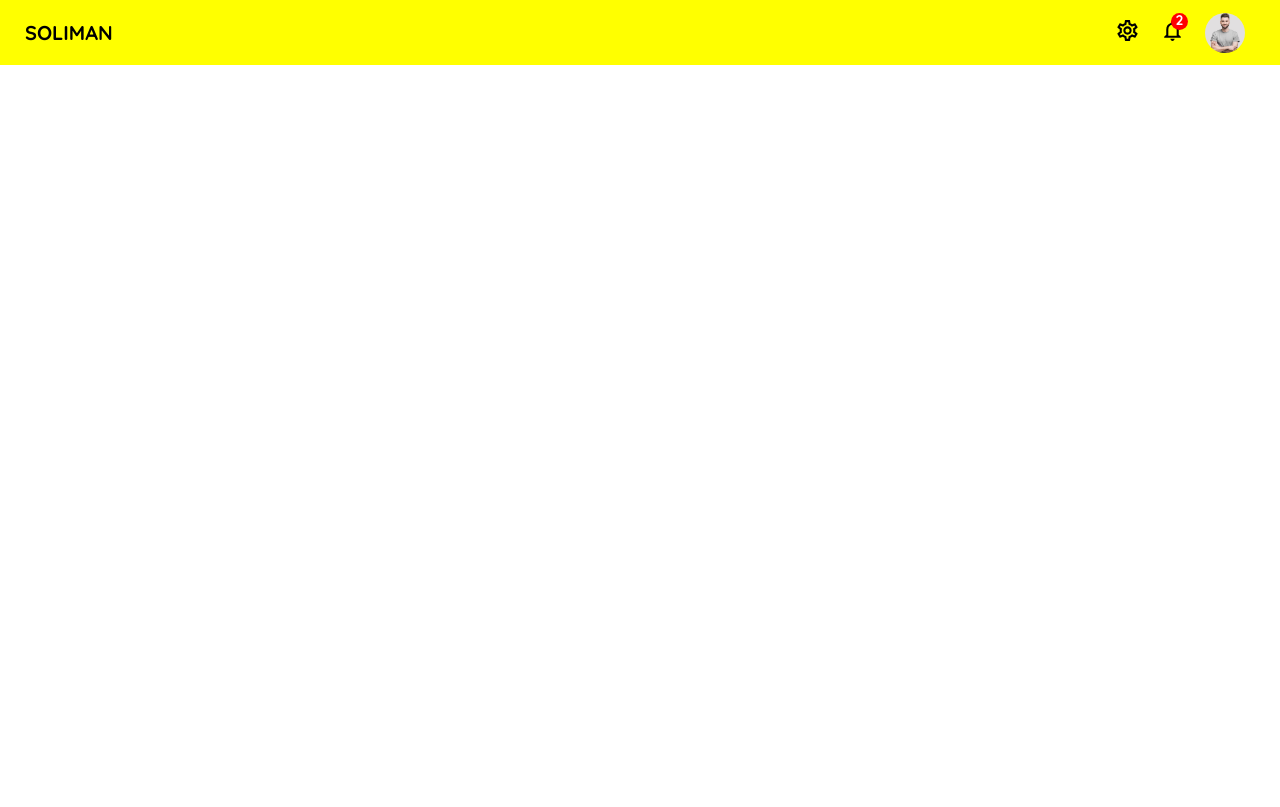
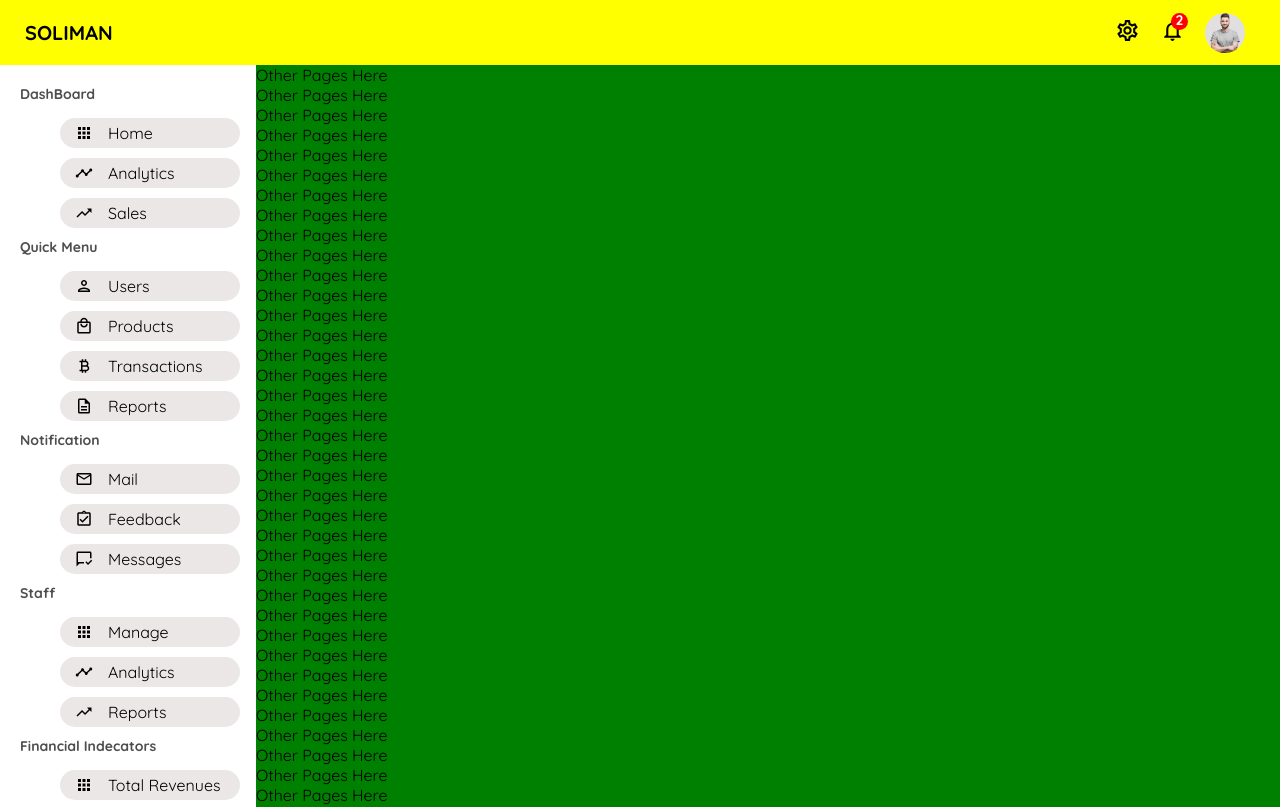
Before and after one commit to Soliman3/e-commerce-mern-fullstack-adminpanel-reduxtoolkit-jwt-stripe-styled-firebase-responsive, a React (Create React App) app in the folder admin/: page / in a window 1280 px wide. Shown: the top 807 px of the page. Built offline with nearby package versions, Linux system fonts and the light colour scheme.

Commit message:
Design SideBar jsx Components

```diff
--- a/admin/src/App.js
+++ b/admin/src/App.js
@@ -1,14 +1,23 @@
-import TopBar from "./components/topBar/TopBar";
+import TopBar from "./components/TopBar";
 import styled from "styled-components";
+import SideBar from "./components/SideBar";
+import OtherPages from "./components/OtherPages";
 
 // Styling..
 const Container = styled.div`
 
 `
+const Main = styled.div`
+  display: flex;
+`
 function App() {
   return (
     <Container>
       <TopBar />
+      <Main>
+        <SideBar />
+        <OtherPages />
+      </Main>
     </Container>
   );
 }
--- /dev/null
+++ b/admin/src/components/OtherPages.jsx
@@ -0,0 +1,91 @@
+import React from 'react'
+import styled from 'styled-components'
+
+// Styling...
+const Container = styled.div`
+    flex: 4;
+    background-color: green;
+`
+export default function OtherPages() {
+  return (
+    <Container>
+        Other Pages Here<br/>
+        Other Pages Here<br/>
+        Other Pages Here<br/>
+        Other Pages Here<br/>
+        Other Pages Here<br/>
+        Other Pages Here<br/>
+        Other Pages Here<br/>
+        Other Pages Here<br/>
+        Other Pages Here<br/>
+        Other Pages Here<br/>
+        Other Pages Here<br/>
+        Other Pages Here<br/>
+        Other Pages Here<br/>
+        Other Pages Here<br/>
+        Other Pages Here<br/>
+        Other Pages Here<br/>
+        Other Pages Here<br/>
+        Other Pages Here<br/>
+        Other Pages Here<br/>
+        Other Pages Here<br/>
+        Other Pages Here<br/>
+        Other Pages Here<br/>
+        Other Pages Here<br/>
+        Other Pages Here<br/>
+        Other Pages Here<br/>
+        Other Pages Here<br/>
+        Other Pages Here<br/>
+        Other Pages Here<br/>
+        Other Pages Here<br/>
+        Other Pages Here<br/>
+        Other Pages Here<br/>
+        Other Pages Here<br/>
+        Other Pages Here<br/>
+        Other Pages Here<br/>
+        Other Pages Here<br/>
+        Other Pages Here<br/>
+        Other Pages Here<br/>
+        Other Pages Here<br/>
+        Other Pages Here<br/>
+        Other Pages Here<br/>
+        Other Pages Here<br/>
+        Other Pages Here<br/>
+        Other Pages Here<br/>
+        Other Pages Here<br/>
+        Other Pages Here<br/>
+        Other Pages Here<br/>
+        Other Pages Here<br/>
+        Other Pages Here<br/>
+        Other Pages Here<br/>
+        Other Pages Here<br/>
+        Other Pages Here<br/>
+        Other Pages Here<br/>
+        Other Pages Here<br/>
+        Other Pages Here<br/>
+        Other Pages Here<br/>
+        Other Pages Here<br/>
+        Other Pages Here<br/>
+        Other Pages Here<br/>
+        Other Pages Here<br/>
+        Other Pages Here<br/>
+        Other Pages Here<br/>
+        Other Pages Here<br/>
+        Other Pages Here<br/>
+        Other Pages Here<br/>
+        Other Pages Here<br/>
+        Other Pages Here<br/>
+        Other Pages Here<br/>
+        Other Pages Here<br/>
+        Other Pages Here<br/>
+        Other Pages Here<br/>
+        Other Pages Here<br/>
+        Other Pages Here<br/>
+        Other Pages Here<br/>
+        Other Pages Here<br/>
+        Other Pages Here<br/>
+        Other Pages Here<br/>
+        Other Pages Here<br/>
+    </Container>
+  )
+}
--- /dev/null
+++ b/admin/src/components/SideBar.jsx
@@ -0,0 +1,198 @@
+import React from 'react'
+import styled from 'styled-components'
+
+// import icons from mui5 library...
+import {
+  Apps,
+  Timeline,
+  TrendingUp,
+  EmailOutlined,
+  PersonOutlined,
+  LocalMallOutlined,
+  DescriptionOutlined,
+  MarkChatReadOutlined,
+  CurrencyBitcoinOutlined,
+  AssignmentTurnedInOutlined,
+} from '@mui/icons-material';
+
+// Styling...
+const Container = styled.div`
+  flex: 1;
+  height: calc(100vh - 65px);
+  position: sticky;
+  top:65px;
+  overflow-y:scroll;
+  overflow-x:hidden;
+  z-index: 2;
+
+    ::-webkit-scrollbar {
+        width: 8px;
+    }
+
+    ::-webkit-scrollbar-track {
+    background-color: transparent;
+    border-radius: 25px;
+    }
+
+    ::-webkit-scrollbar-thumb {
+    background-color: gray;
+    border-radius: 25px;
+    }
+`
+const Wrapper = styled.div`
+  padding: 20px;
+  height: calc(100vh);
+  top:65px;
+`
+const Menu = styled.div`
+  margin-bottom: 10px;
+`
+const SideBarTitle = styled.h3`
+  font-size: 14px;
+  margin-bottom: 15px;
+  color: #4f4d4d;
+`
+const SideBarList = styled.ul`
+  list-style: none;
+  display: flex;
+  flex-direction: column;
+  gap: 10px;
+`
+const SideBarItem = styled.li`
+  cursor: pointer;
+  padding: 5px 15px;
+  display: flex;
+  align-items: center;
+  gap: 15px;
+  border-radius: 20px;
+  background-color: #ebe7e7;
+  width: 85%;
+
+  &:hover {
+    background-color: yellow;
+    transform: scale(1.1);
+    transition: all 0.15s ease;
+  }
+  &:active {
+    background-color: gray;
+    transform: scale(1.1);
+    color: white;
+  }
+  &:focus {
+    background-color: red;
+    width: 80%;
+    color: white;
+  }
+  `
+
+// SideBar React Functional Component...
+export default function SideBar() {
+  return (
+    <Container>
+      <Wrapper>
+        <Menu>
+          <SideBarTitle>DashBoard</SideBarTitle>
+          <SideBarList>
+
+            <SideBarItem >
+              <Apps style={{ fontSize: '18px' }} />
+              Home
+            </SideBarItem>
+            <SideBarItem>
+              <Timeline style={{ fontSize: '18px' }} />
+              Analytics
+            </SideBarItem>
+            <SideBarItem>
+              <TrendingUp style={{ fontSize: '18px' }} />
+              Sales
+            </SideBarItem>
+
+
+          </SideBarList>
+        </Menu>
+        <Menu>
+          <SideBarTitle>Quick Menu</SideBarTitle>
+          <SideBarList>
+            <SideBarItem>
+              <PersonOutlined style={{ fontSize: '18px' }} />
+              Users
+            </SideBarItem>
+            <SideBarItem>
+              <LocalMallOutlined style={{ fontSize: '18px' }} />
+              Products
+            </SideBarItem>
+            <SideBarItem>
+              <CurrencyBitcoinOutlined style={{ fontSize: '18px' }} />
+              Transactions
+            </SideBarItem>
+            <SideBarItem>
+              <DescriptionOutlined style={{ fontSize: '18px' }} />
+              Reports
+            </SideBarItem>
+
+          </SideBarList>
+        </Menu>
+        <Menu>
+          <SideBarTitle>Notification</SideBarTitle>
+          <SideBarList>
+
+            <SideBarItem >
+              <EmailOutlined style={{ fontSize: '18px' }} />
+              Mail
+            </SideBarItem>
+            <SideBarItem>
+              <AssignmentTurnedInOutlined style={{ fontSize: '18px' }} />
+              Feedback
+            </SideBarItem>
+            <SideBarItem>
+              <MarkChatReadOutlined style={{ fontSize: '18px' }} />
+              Messages
+            </SideBarItem>
+
+
+          </SideBarList>
+        </Menu>
+        <Menu>
+          <SideBarTitle>Staff</SideBarTitle>
+          <SideBarList>
+
+            <SideBarItem >
+              <Apps style={{ fontSize: '18px' }} />
+              Manage
+            </SideBarItem>
+            <SideBarItem>
+              <Timeline style={{ fontSize: '18px' }} />
+              Analytics
+            </SideBarItem>
+            <SideBarItem>
+              <TrendingUp style={{ fontSize: '18px' }} />
+              Reports
+            </SideBarItem>
+
+
+          </SideBarList>
+        </Menu>
+        <Menu>
+          <SideBarTitle>Financial Indecators</SideBarTitle>
+          <SideBarList>
+
+            <SideBarItem >
+              <Apps style={{ fontSize: '18px' }} />
+              Total Revenues
+            </SideBarItem>
+            <SideBarItem>
+              <Timeline style={{ fontSize: '18px' }} />
+              Net Income
+            </SideBarItem>
+            <SideBarItem>
+              <TrendingUp style={{ fontSize: '18px' }} />
+              Financial Position
+            </SideBarItem>
+
+
+          </SideBarList>
+        </Menu>
+      </Wrapper>
+    </Container>
+  )
+}
--- a/admin/src/components/topBar/TopBar.jsx
+++ b/admin/src/components/TopBar.jsx
@@ -5,7 +5,7 @@ import styled from 'styled-components'
 import { NotificationsNone, SettingsOutlined } from '@mui/icons-material/';
 
 // import required image from images library...
-import profilePhoto from '../../images/1.jpg'
+import profilePhoto from '../images/1.jpg'
 // Styling...
 const Container = styled.div`
     display:flex;
```
